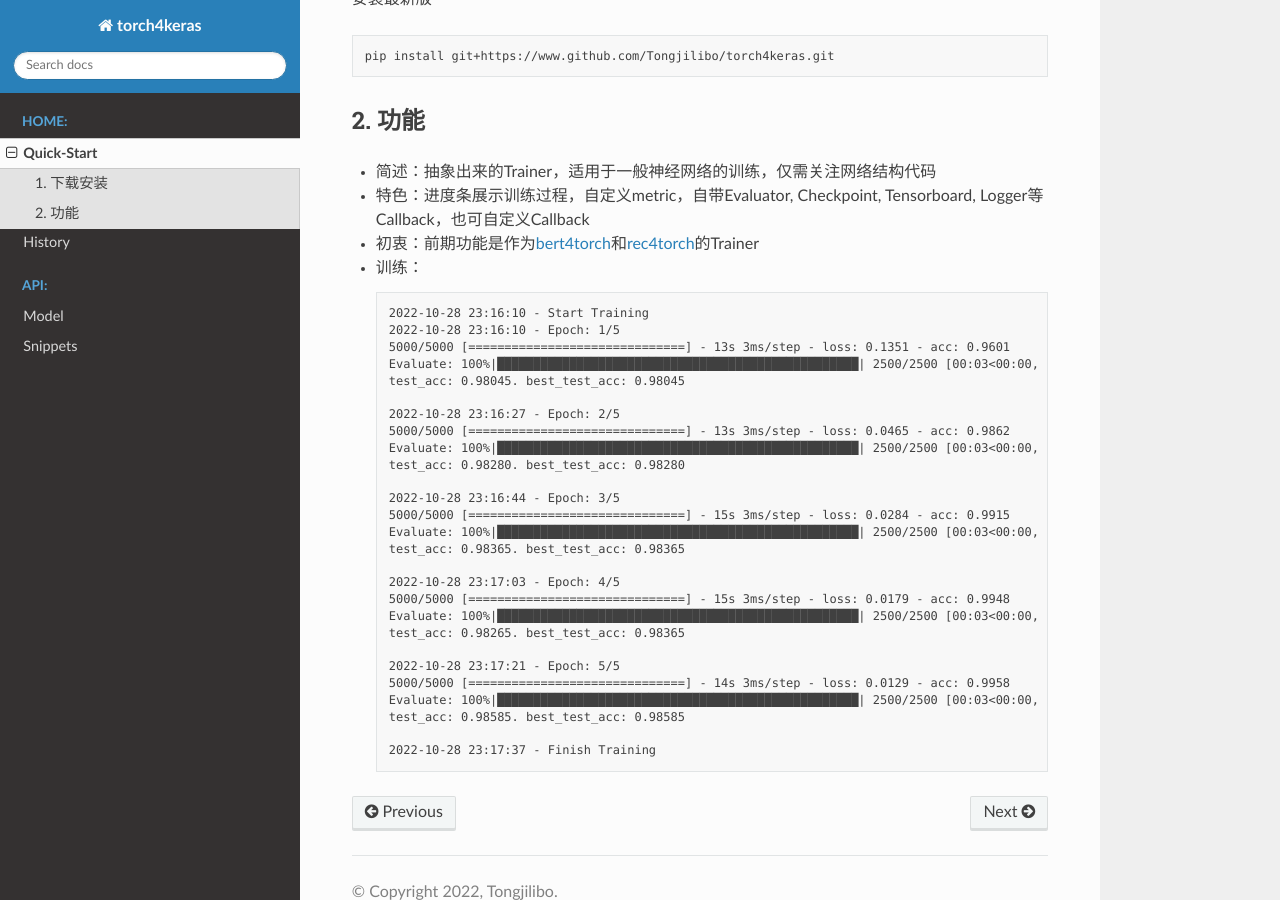
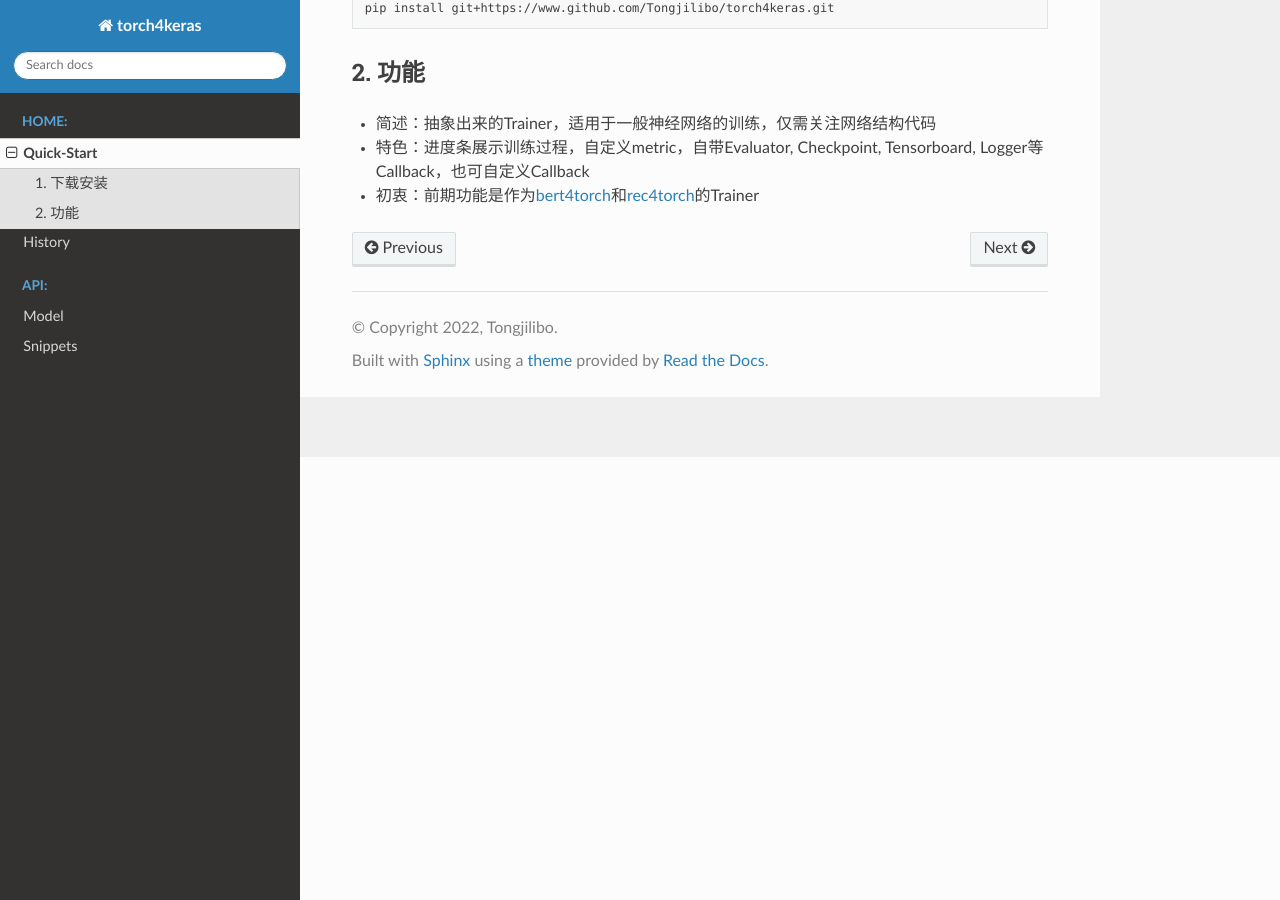
Before and after one commit to Tongjilibo/torch4keras, a Sphinx documentation site: the page built from docs/source/Quick-Start.md, in a window 1280 px wide and 900 px high, scrolled down 443 px. Built offline with Sphinx 7.4.7 and the Read the Docs theme 2.0.0, drawn with Linux system fonts in a browser that asks for light colours.

Commit message:
docstring

````diff
--- a/docs/source/Quick-Start.md
+++ b/docs/source/Quick-Start.md
@@ -1,13 +1,5 @@
 # torch4keras
 **Use torch like keras**
-
-[![licence](https://img.shields.io/github/license/Tongjilibo/torch4keras.svg?maxAge=3600)](https://github.com/Tongjilibo/torch4keras/blob/master/LICENSE)
-[![GitHub release](https://img.shields.io/github/release/Tongjilibo/torch4keras.svg?maxAge=3600)](https://github.com/Tongjilibo/torch4keras/releases)
-[![PyPI](https://img.shields.io/pypi/v/torch4keras?label=pypi%20package)](https://pypi.org/project/torch4keras/)
-[![PyPI - Downloads](https://img.shields.io/pypi/dm/torch4keras)](https://pypistats.org/packages/torch4keras)
-[![GitHub stars](https://img.shields.io/github/stars/Tongjilibo/torch4keras?style=social)](https://github.com/Tongjilibo/torch4keras)
-[![GitHub Issues](https://img.shields.io/github/issues/Tongjilibo/torch4keras.svg)](https://github.com/Tongjilibo/torch4keras/issues)
-[![contributions welcome](https://img.shields.io/badge/contributions-welcome-brightgreen.svg?style=flat)](https://github.com/Tongjilibo/torch4keras/issues)
 
 ## 1. 下载安装
 安装稳定版
@@ -23,34 +15,3 @@
 - 简述：抽象出来的Trainer，适用于一般神经网络的训练，仅需关注网络结构代码
 - 特色：进度条展示训练过程，自定义metric，自带Evaluator, Checkpoint, Tensorboard, Logger等Callback，也可自定义Callback
 - 初衷：前期功能是作为[bert4torch](https://github.com/Tongjilibo/bert4torch)和[rec4torch](https://github.com/Tongjilibo/rec4torch)的Trainer
-- 训练：
-
-    ```text
-    2022-10-28 23:16:10 - Start Training
-    2022-10-28 23:16:10 - Epoch: 1/5
-    5000/5000 [==============================] - 13s 3ms/step - loss: 0.1351 - acc: 0.9601
-    Evaluate: 100%|██████████████████████████████████████████████████| 2500/2500 [00:03<00:00, 798.09it/s]
-    test_acc: 0.98045. best_test_acc: 0.98045
-
-    2022-10-28 23:16:27 - Epoch: 2/5
-    5000/5000 [==============================] - 13s 3ms/step - loss: 0.0465 - acc: 0.9862
-    Evaluate: 100%|██████████████████████████████████████████████████| 2500/2500 [00:03<00:00, 635.78it/s]
-    test_acc: 0.98280. best_test_acc: 0.98280
-
-    2022-10-28 23:16:44 - Epoch: 3/5
-    5000/5000 [==============================] - 15s 3ms/step - loss: 0.0284 - acc: 0.9915
-    Evaluate: 100%|██████████████████████████████████████████████████| 2500/2500 [00:03<00:00, 673.60it/s]
-    test_acc: 0.98365. best_test_acc: 0.98365
-
-    2022-10-28 23:17:03 - Epoch: 4/5
-    5000/5000 [==============================] - 15s 3ms/step - loss: 0.0179 - acc: 0.9948
-    Evaluate: 100%|██████████████████████████████████████████████████| 2500/2500 [00:03<00:00, 692.34it/s]
-    test_acc: 0.98265. best_test_acc: 0.98365
-
-    2022-10-28 23:17:21 - Epoch: 5/5
-    5000/5000 [==============================] - 14s 3ms/step - loss: 0.0129 - acc: 0.9958
-    Evaluate: 100%|██████████████████████████████████████████████████| 2500/2500 [00:03<00:00, 701.77it/s]
-    test_acc: 0.98585. best_test_acc: 0.98585
-
-    2022-10-28 23:17:37 - Finish Training
-    ```
--- a/docs/source/conf.py
+++ b/docs/source/conf.py
@@ -28,6 +28,7 @@
 
 
 # -- General configuration ---------------------------------------------------
+master_doc = 'index'
 
 # Add any Sphinx extension module names here, as strings. They can be
 # extensions coming with Sphinx (named 'sphinx.ext.*') or your custom
@@ -47,7 +48,7 @@
 #
 # This is also used if you do content translation via gettext catalogs.
 # Usually you set "language" from the command line for these cases.
-language = 'en'
+language = None
 
 # List of patterns, relative to source directory, that match files and
 # directories to ignore when looking for source files.
@@ -75,3 +76,6 @@
     '.md': CommonMarkParser,
 }
 source_suffix = ['.rst', '.md']
+
+autodoc_mock_imports = [
+]
````
